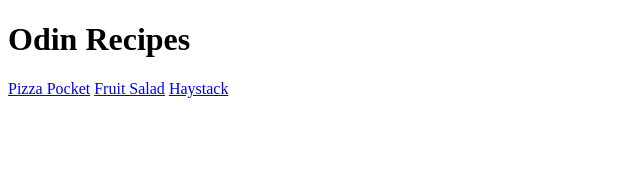
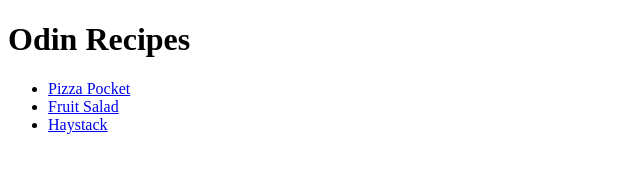
Before and after one commit to cimmerian62/odin-recipes, a plain HTML site: page index.html in a window 1280 px wide. Shown: the whole page, without its empty margins (0-640 px from the left). Drawn offline with Linux system fonts and the light colour scheme.

Commit message:
Put recipe links in home page in list

```diff
--- a/index.html
+++ b/index.html
@@ -9,8 +9,11 @@
 <body>
     <h1>Odin Recipes</h1>
 
-    <a href="./recipes/pizza-pocket.html">Pizza Pocket</a>
-    <a href="./recipes/fruit-salad.html">Fruit Salad</a>
-    <a href="./recipes/haystack.html">Haystack</a>
+    <ul>
+        <li><a href="./recipes/pizza-pocket.html">Pizza Pocket</a></li>
+        <li><a href="./recipes/fruit-salad.html">Fruit Salad</a></li>
+        <li><a href="./recipes/haystack.html">Haystack</a></li>
+    </ul>
+
 </body>
 </html>
```
